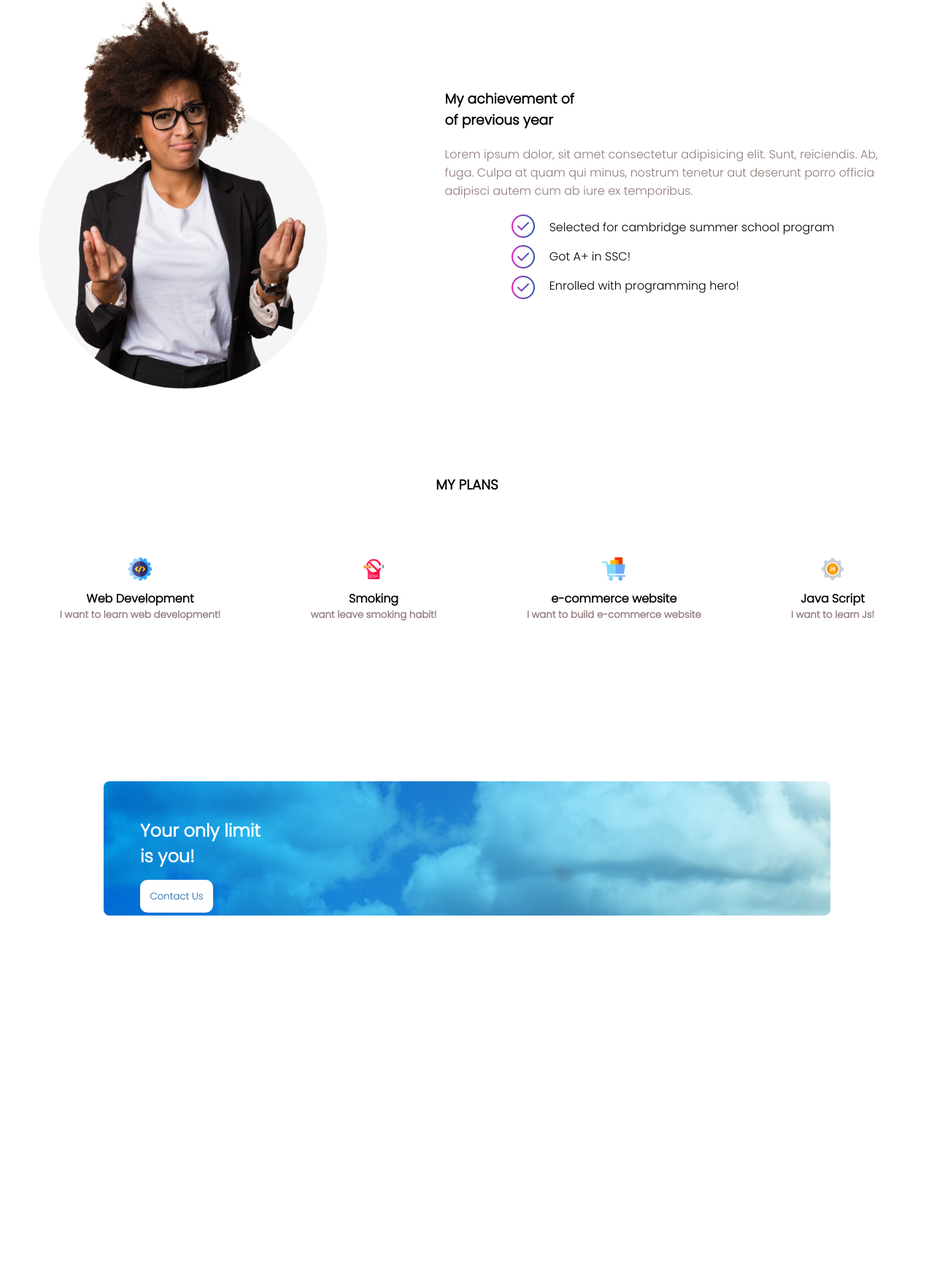
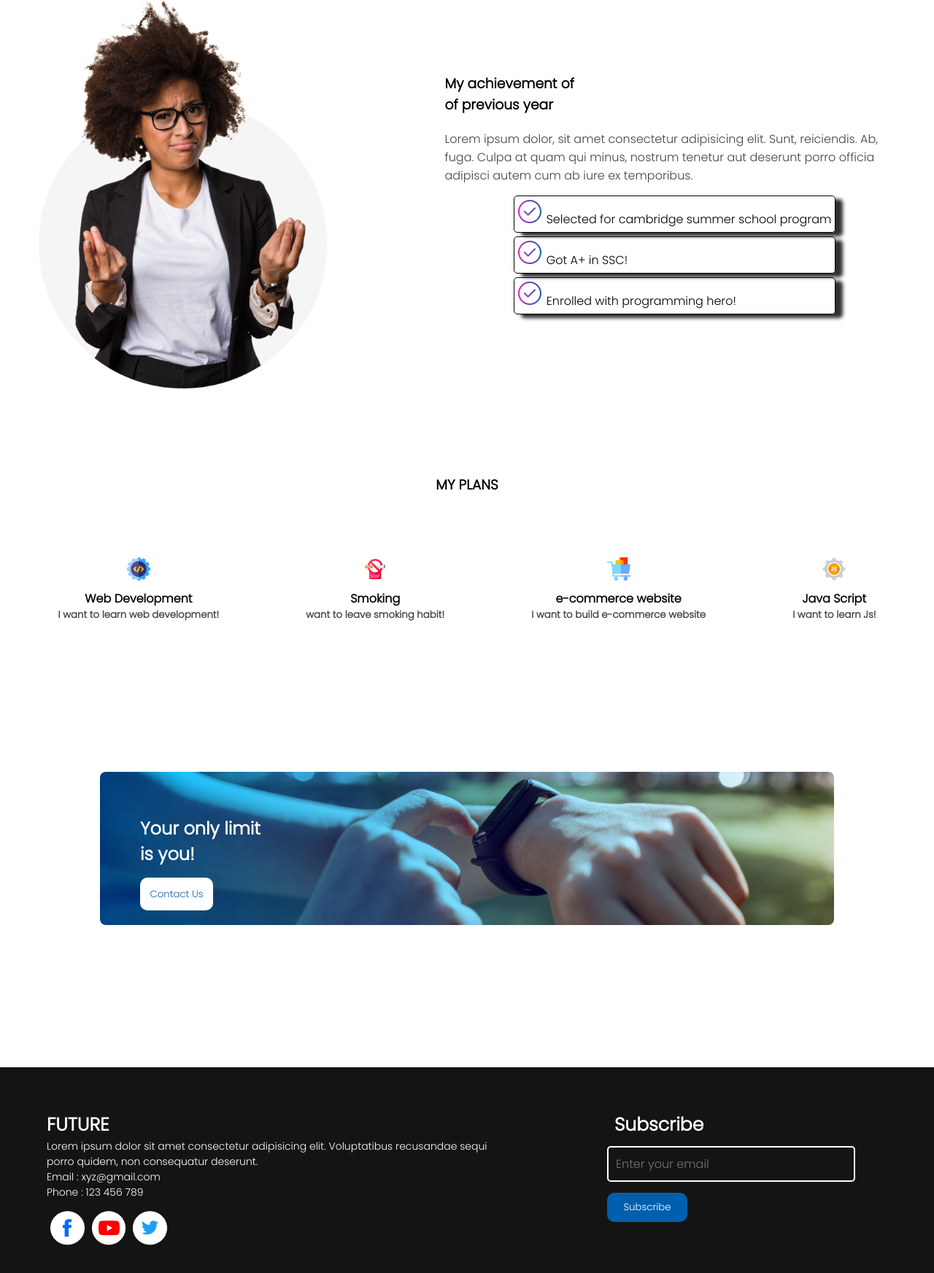
Before and after one commit to SaniaAhmed1/PHero-1stAssignment, a plain HTML site: page index.html in a window 1280 px wide. Shown: the part 855-2600 px from the top of the page at 73% size. Before the commit the page ends 2318 px from the top, so only its background shows below. Drawn offline with Linux system fonts and the light colour scheme.

Commit message:
footer added

```diff
--- a/index.html
+++ b/index.html
@@ -51,19 +51,13 @@
         <!-- adding pre-year failures section -->
         <section class="pre-year">
             <div class="pre-year-img">
-                <img src="/images/person.png">
+                <img src="/images/person.png" alt="">
             </div>
             <div class="pre-year-txt">
                 <h3>My achievement of <br/>
                 of previous year</h3>
                 <p>Lorem ipsum dolor, sit amet consectetur adipisicing elit. Sunt, reiciendis. Ab, fuga. Culpa at quam qui minus, nostrum tenetur aut deserunt porro officia adipisci autem cum ab iure ex temporibus.</p>
                 <div class="pre-year-txt-list">
-
-                    <div class="pre-year-txt-check">
-                        <img src="/images/icons/correct.png">
-                        <img src="/images/icons/correct.png">
-                        <img src="/images/icons/correct.png">
-                    </div>
                 <ul class="pre-year-txt-list-items" >
                     <li>Selected for cambridge summer school program</li>
                     <li>Got A+ in SSC!</li>
@@ -83,7 +77,7 @@
             <div class="plan2">
                 <img src="images/icons/smoke.png" alt="">
                 <h4>Smoking</h4>
-                <h5> want leave smoking habit!</h5>
+                <h5> want to leave smoking habit!</h5>
             </div>
             <div class="plan3">
                 <img src="/images/icons/ecom.png" alt="">
@@ -106,10 +100,40 @@
                 is you!</h2>
                 <button>Contact Us</button>
             </div>
-        </div>
+          </div>
+        </section>
+    </main>
+    <!-- footer starts here -->
+    <footer>
+        <section class="footer-sec">
+            <div class="footer-txt">
+                <div class="footer-info">
+                    <h3>FUTURE</h3>
+                 <P> Lorem ipsum dolor sit amet consectetur adipisicing elit. Voluptatibus recusandae sequi porro quidem, non consequatur deserunt.</P>
+                 <p>Email : xyz@gmail.com</p>
+                 <p>Phone : 123 456 789</p>
+                </div>
+                <div class="footer-icons">
+                    <img src="/images/icons/fb.png">
+                    <img src="/images/icons/youtube.png">
+                    <img src="/images/icons/twitter.png">
+                </div>
+            </div>
+            <div class="footer-form">
+            <form >
+                <label for="contact-mail" class="contact-mail">Subscribe <br/>
+                    <input type="email" id="contact-mail" placeholder="Enter your email">
+                </label>
+                <br>
+                <button>
+                    Subscribe
+                </button>
+            </form>
+
+            </div>
+
 
         </section>
-    </main>
-    <footer></footer>
+    </footer>
 </body>
 </html>
--- a/style.css
+++ b/style.css
@@ -2,12 +2,13 @@
     margin: 0;
     padding: 0;
     font-family: 'Poppins', sans-serif;
-    /* border: 5px solid red;   */
+    /* border: 2px solid red;  */
 }
 
 header {
     background-image: url('/images/banner3.png');
-    background-size: cover;
+    background-size:cover;
+    background-repeat: no-repeat;
     height: 100vh;
 }
 
@@ -18,7 +19,6 @@ header {
     display: flex;
     justify-content: space-between;
     align-items: center;
-
 }
 
 .nev-logo {
@@ -41,8 +41,6 @@ header {
 
 .nev-list ul li {
     list-style: none;
-    text-decoration: none;
-
 }
 
 .nev-list ul li a {
@@ -55,33 +53,36 @@ header {
 .nev-items {
     display: flex;
     gap: 15px;
-    margin: 30px 30px;
+    margin: 10px 30px;
 }
 
 /* adding banner styles */
 .banner {
     text-align: right;
     color: #FFFFFF;
-    margin-left: 49%;
+    margin-left: 55%;
+    margin-right: 5%;
+    width: 40%;
+    height: 75%;
 }
 
 .banner-title {
-    font-size: 35px;
+    font-size: 30px;
     font-weight: 700px;
-    padding: 10px;
-    margin-top: 10px;
+    padding: 5px;
     margin-bottom: 10px;
 }
 
 .banner-title span {
-    padding: 10px;
-    color: rgb(22, 97, 167);
+    padding: 5px;
+    color:  #005FAC;
     border-radius: 5px;
     background-color: #FFFFFF;
 }
 
 .banner-description {
-    padding: 10px;
+    padding: 5px;
+    color:#444343;
 }
 
 .banner-btn button {
@@ -89,16 +90,17 @@ header {
     height: 45px;
     margin-top: 5px;
     margin-right: 10px;
+    margin-bottom: 10px;
     padding: 10px;
     border: none;
     border-radius: 10px;
     background-color: #FFFFFF;
-    color: rgb(22, 97, 167);
+    color: #005FAC;
     box-shadow: 10px 5px 5px rgba(23, 23, 26, 0.89);
 }
 
 .banner-btn button:hover {
-    background-color: rgb(22, 97, 167);
+    background-color:#005FAC;;
     color: #FFFFFF;
 }
 
@@ -117,6 +119,7 @@ header {
 
 .pre-year-txt {
     width: 50%;
+    text-align: left;
 }
 
 .pre-year-txt h3,
@@ -127,35 +130,29 @@ header {
 
 .pre-year-txt p,
 .pre-year-txt-list-item ul li {
-    color: rgb(146, 122, 122)
+    color: #444343
 }
 
 .pre-year-txt-list {
     display: flex;
     align-items: center;
     justify-content: center;
-    gap: 5px;
     flex-direction: row;
 
 }
 
-.pre-year-txt-check {
-    display: flex;
-    flex-direction: column;
-
+.pre-year-txt-list ul{
+    text-align: left;
+    list-style: url('/images/icons/correct.png');
+    list-style-position: inside;
 }
-
-.pre-year-txt-check img {
+.pre-year-txt-list ul li{
     padding: 5px;
+    border: 1px solid black;
+    border-radius: 5px;
+    box-shadow: 10px 5px 5px rgba(23, 23, 26, 0.89);
+    margin-bottom: 5px;
 }
-
-.pre-year-txt-list ul li {
-    text-align: left;
-    list-style: none;
-    margin: 5px;
-    padding: 5px;
-}
-
 /* adding plans style  */
 .plan-sec {
     text-align: center;
@@ -176,7 +173,7 @@ header {
 }
 
 .plans h5 {
-    color: rgb(146, 122, 122);
+    color:#444343;
 }
 
 .plan1 img,
@@ -199,22 +196,24 @@ header {
 }
 
 .linear-bg {
-    background: url('/images/linear-bg.jpg'),
-        linear-gradient(90deg, #005FAC 0%, rgba(0, 95, 172, 0) 100%);
-    background-size: cover;
+    background: url('/images/watch.png'),
+    linear-gradient(90deg, #005FAC 0%, rgba(0, 95, 172, 0) 100%);
+    background-size:cover;
     background-blend-mode: overlay;
-    padding: 50px;
+    background-repeat: no-repeat;
+    background-position: right;
+    padding: 55px;
     width: 70%;
-    height: 42%;
+    height: 50%;
     border-radius: 8px;
     display: flex;
     align-items: flex-start;
+    flex-wrap: wrap;
 }
 
-/* .linear-bg-sec-items {
-    margin: 10px;
-    padding: 10px;
-} */
+ .linear-bg-sec-items {
+    margin-top: 5px;
+}
 
 .linear-bg-sec-items h2 {
     color: #FFFFFF;
@@ -233,5 +232,69 @@ header {
     border-radius: 10px;
     background-color: #FFFFFF;
     color: rgb(22, 97, 167);
+}
+/* adding footer styles */
+.footer-sec{
+    width: 100%;
+    min-height: 100vh;
+    background: #151414;
+    color: #FFFFFF;
+    display: flex;
+    justify-content: space-around;
+}
+.footer-txt{
+    width: 50%;
+    height: auto;
+    margin: 50px 20px 20px  ;
+    padding: 10px;
+}
+.footer-info h3{
+    font-size:25px;
+    font-weight: 700;
+}
+
+.footer-info p {
+    font-size: 14px;
+    color:#FFFFFF;
+}
+.footer-icons {
+    margin-top: 10px;
+    padding: 5px;
+    display: flex;
+    gap: 10px;
+}
+.footer-form{
+    width: 30%;
+    padding: 10px;
+    margin: 50px 20px 20px  ;
+}
+.footer-form label{
+    font-size: 25px;
+    font-weight: 700;
+    padding-bottom: 15px;
+}
+
+.contact-mail{
+    padding: 10px;
+}
+.contact-mail input{
+    margin-top: 10px;
+    padding: 10px;
+    background: #151414;
+    border-radius: 5px;
+    font-size: 16px;
+    border: 2px solid white;
+    color: #FFFFFF;
+}
+.footer-form button{
+    width: 110px;
+    height: 40px;
+    margin-top: 15px;
+    margin-right: 10px;
+    padding: 10px;
+    border: none;
+    border-radius: 10px;
+    background-color: #005FAC;
+    color:#FFFFFF;
 
 }
```
Also changed, not shown: images/linear-bg.jpg (deleted).
